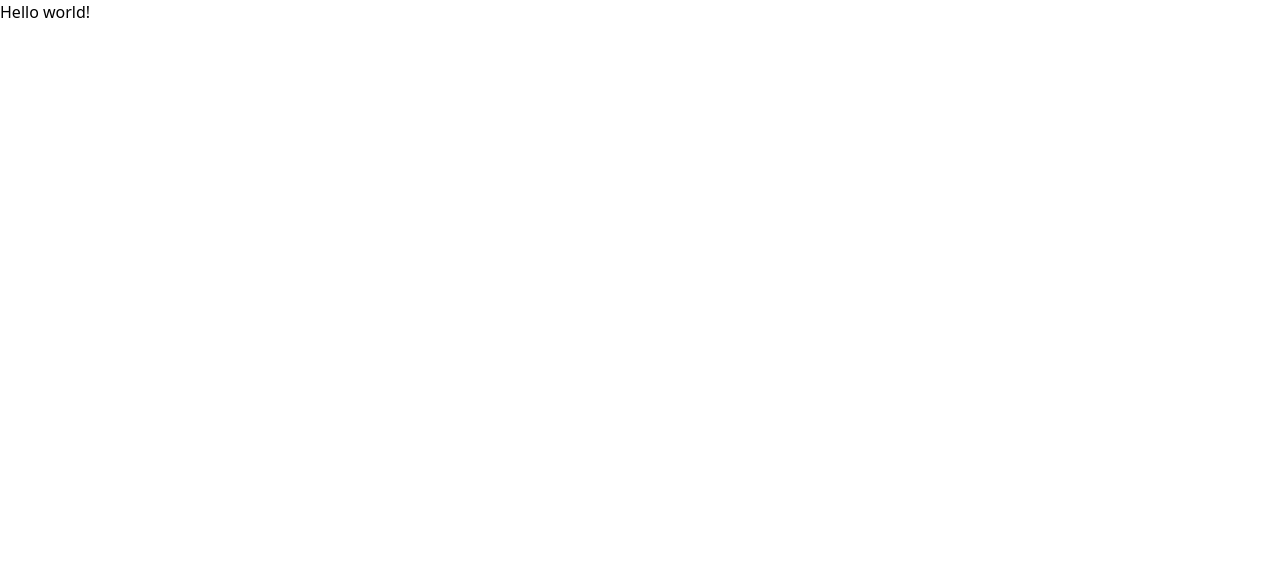
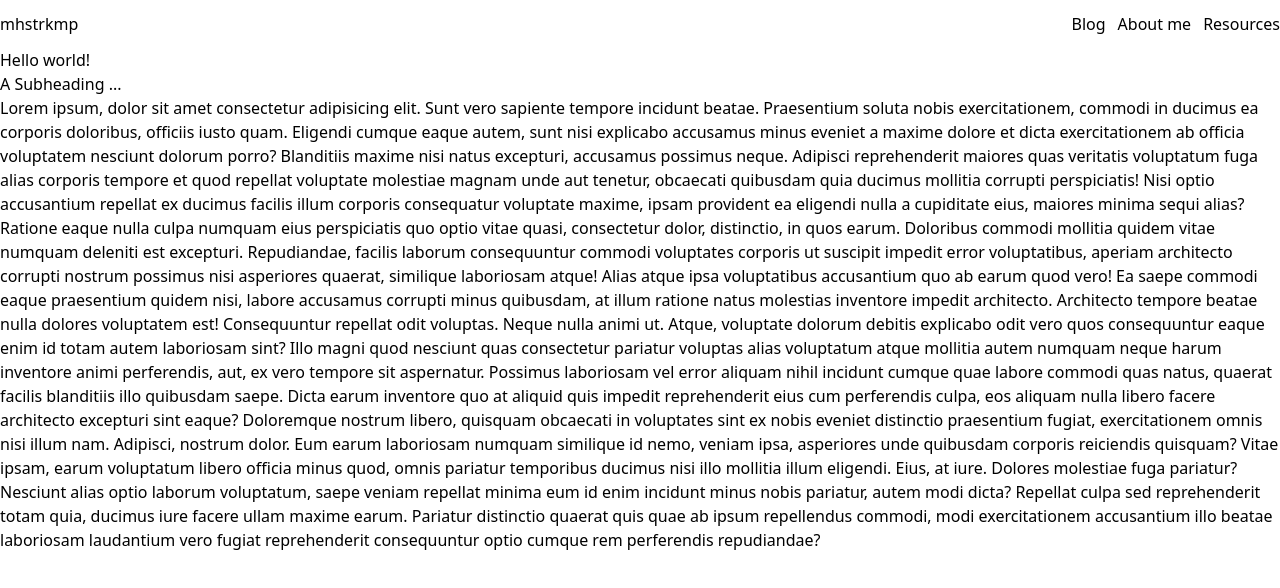
Before and after one commit to mhstrkmp/mhstrkmp.dev, a Gatsby site: page / in a window 1280 px wide. Built offline with nearby package versions, Linux system fonts and the light colour scheme; Gatsby itself is replaced by a stand-in of ours.

Commit message:
🚧 Add header and some fake content

```diff
--- /dev/null
+++ b/src/components/Header.js
@@ -0,0 +1,31 @@
+import React from "react";
+import { Link } from "gatsby";
+
+const Header = () => {
+  return (
+    <div className="container w-full mx-auto">
+      <header className="py-6 md:py-3 flex flex-col content-center items-center md:flex-row md:justify-between">
+        <div>
+          <Link to="/">
+            <h1>mhstrkmp</h1>
+          </Link>
+        </div>
+        <div>
+          <ul className="flex">
+            <li>
+              <Link to="/blog">Blog</Link>
+            </li>
+            <li className="px-3">
+              <Link to="/about">About me</Link>
+            </li>
+            <li>
+              <Link to="/resources">Resources</Link>
+            </li>
+          </ul>
+        </div>
+      </header>
+    </div>
+  );
+};
+
+export default Header;
--- a/src/pages/index.js
+++ b/src/pages/index.js
@@ -1,10 +1,63 @@
 import * as React from "react";
+import Header from "../components/Header";
 
 const IndexPage = () => {
   return (
-    <main>
-      <h1>Hello world!</h1>
-    </main>
+    <>
+      <Header />
+      <main>
+        <h2>Hello world!</h2>
+        <h3>A Subheading ...</h3>
+        <p>
+          Lorem ipsum, dolor sit amet consectetur adipisicing elit. Sunt vero
+          sapiente tempore incidunt beatae. Praesentium soluta nobis
+          exercitationem, commodi in ducimus ea corporis doloribus, officiis
+          iusto quam. Eligendi cumque eaque autem, sunt nisi explicabo accusamus
+          minus eveniet a maxime dolore et dicta exercitationem ab officia
+          voluptatem nesciunt dolorum porro? Blanditiis maxime nisi natus
+          excepturi, accusamus possimus neque. Adipisci reprehenderit maiores
+          quas veritatis voluptatum fuga alias corporis tempore et quod repellat
+          voluptate molestiae magnam unde aut tenetur, obcaecati quibusdam quia
+          ducimus mollitia corrupti perspiciatis! Nisi optio accusantium
+          repellat ex ducimus facilis illum corporis consequatur voluptate
+          maxime, ipsam provident ea eligendi nulla a cupiditate eius, maiores
+          minima sequi alias? Ratione eaque nulla culpa numquam eius
+          perspiciatis quo optio vitae quasi, consectetur dolor, distinctio, in
+          quos earum. Doloribus commodi mollitia quidem vitae numquam deleniti
+          est excepturi. Repudiandae, facilis laborum consequuntur commodi
+          voluptates corporis ut suscipit impedit error voluptatibus, aperiam
+          architecto corrupti nostrum possimus nisi asperiores quaerat,
+          similique laboriosam atque! Alias atque ipsa voluptatibus accusantium
+          quo ab earum quod vero! Ea saepe commodi eaque praesentium quidem
+          nisi, labore accusamus corrupti minus quibusdam, at illum ratione
+          natus molestias inventore impedit architecto. Architecto tempore
+          beatae nulla dolores voluptatem est! Consequuntur repellat odit
+          voluptas. Neque nulla animi ut. Atque, voluptate dolorum debitis
+          explicabo odit vero quos consequuntur eaque enim id totam autem
+          laboriosam sint? Illo magni quod nesciunt quas consectetur pariatur
+          voluptas alias voluptatum atque mollitia autem numquam neque harum
+          inventore animi perferendis, aut, ex vero tempore sit aspernatur.
+          Possimus laboriosam vel error aliquam nihil incidunt cumque quae
+          labore commodi quas natus, quaerat facilis blanditiis illo quibusdam
+          saepe. Dicta earum inventore quo at aliquid quis impedit reprehenderit
+          eius cum perferendis culpa, eos aliquam nulla libero facere architecto
+          excepturi sint eaque? Doloremque nostrum libero, quisquam obcaecati in
+          voluptates sint ex nobis eveniet distinctio praesentium fugiat,
+          exercitationem omnis nisi illum nam. Adipisci, nostrum dolor. Eum
+          earum laboriosam numquam similique id nemo, veniam ipsa, asperiores
+          unde quibusdam corporis reiciendis quisquam? Vitae ipsam, earum
+          voluptatum libero officia minus quod, omnis pariatur temporibus
+          ducimus nisi illo mollitia illum eligendi. Eius, at iure. Dolores
+          molestiae fuga pariatur? Nesciunt alias optio laborum voluptatum,
+          saepe veniam repellat minima eum id enim incidunt minus nobis
+          pariatur, autem modi dicta? Repellat culpa sed reprehenderit totam
+          quia, ducimus iure facere ullam maxime earum. Pariatur distinctio
+          quaerat quis quae ab ipsum repellendus commodi, modi exercitationem
+          accusantium illo beatae laboriosam laudantium vero fugiat
+          reprehenderit consequuntur optio cumque rem perferendis repudiandae?
+        </p>
+      </main>
+    </>
   );
 };
 
```
